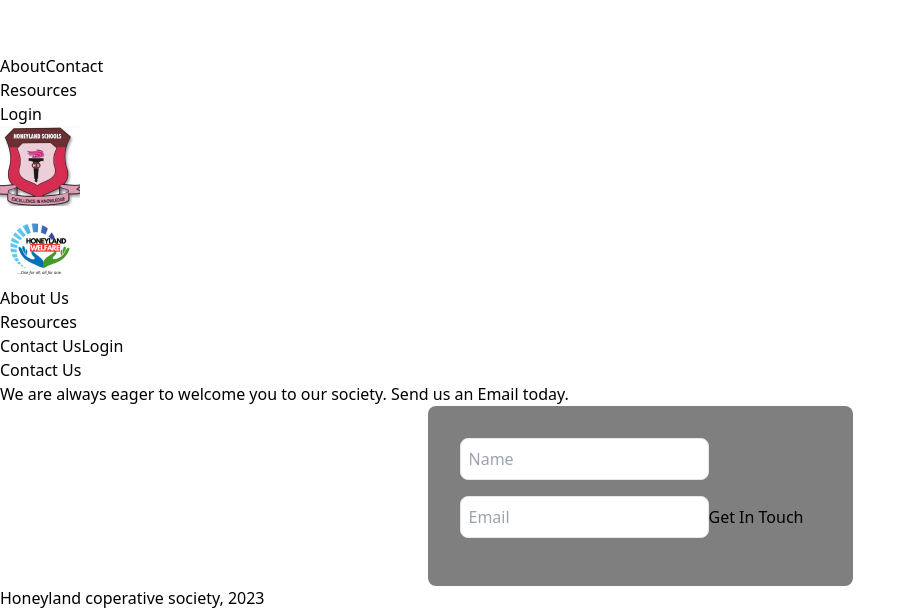
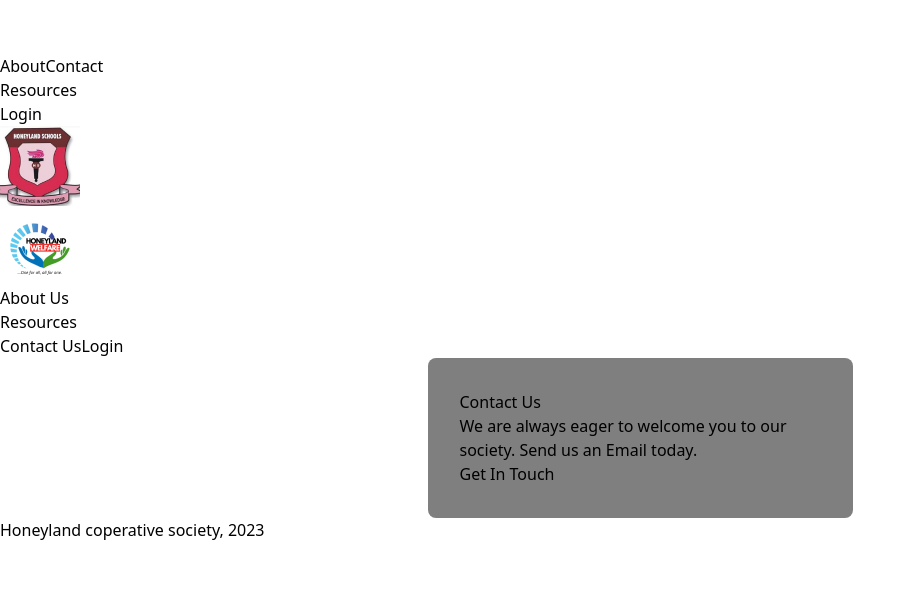
Before and after one commit to adepoju-oluwatobi/cooperative-portal-frontend, a React (Vite) app: page /contact in a window 1280 px wide. Shown: the part 2666-3276 px from the top of the page, without its empty margins (0-916 px from the left). After the commit the page ends 3208 px from the top, so only its background shows below. Built offline with nearby package versions, Linux system fonts and the light colour scheme; no server answers.

Commit message:
edited the contact component

```diff
--- a/src/components/FAQ.jsx
+++ b/src/components/FAQ.jsx
@@ -69,8 +69,8 @@ const faqData = [
   },
   {
     question: "How do I become a member?",
-    answer: `Make your interest known to representative of your campus, obtain a membership form for the amount stated, fill and you can become a member.
-    (Membership for is to be fill on the website)`,
+    answer: `Make your interest known to representative of your campus, pay the stated amount and fill the membership form on the cooperative website.
+    All financial transanctions are now to be done online.`,
   },
   {
     question: "Can I see the Bye-Law before joining?",
--- a/src/pages/Contact.jsx
+++ b/src/pages/Contact.jsx
@@ -8,19 +8,23 @@ function Contact() {
       <Header />
       <div className="h-[100vh] bg-[url(./assets/loan-bg.jpg)]">
         <div className="p-4 text-white">
-          <p className="font-bold text-2xl text-center">Contact Us</p>
-          <p className="text-xs md:text-base text-center mb-4">
-            We are always eager to welcome you to our society. Send us an Email
-            today.
-          </p>
-
           <div className="flex flex-col justify-center items-center text-center">
             <form action="" className="flex flex-col bg-black">
-              <input type="name" placeholder="Name" />
-              <input type="email" placeholder="Email" />
-              <button className="bg-green-500 text-white px-4 py-2 rounded-lg m-auto">
+              <p className="font-bold text-2xl text-center">Contact Us</p>
+              <p className="text-xs md:text-base text-center mb-4">
+                We are always eager to welcome you to our society. Send us an
+                Email today.
+              </p>
+              {/* <input type="name" placeholder="Name" />
+              <input type="email" placeholder="Email" /> */}
+              <a
+                id="emailbtn"
+                href="mailto:honeylandwelfaresociety@gmail.com"
+                target="_blank"
+                className="bg-green-500 text-white px-4 py-2 rounded-lg m-auto"
+              >
                 Get In Touch
-              </button>
+              </a>
             </form>
           </div>
         </div>
```
